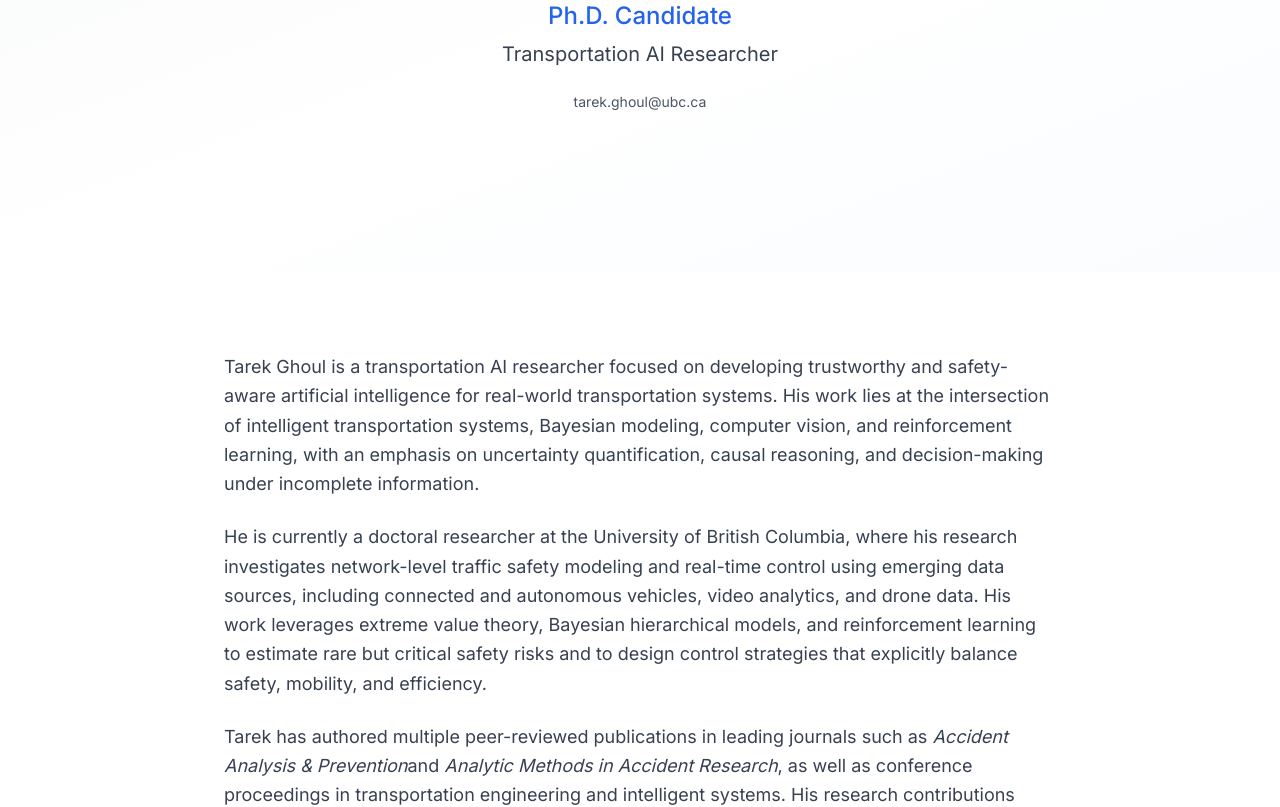
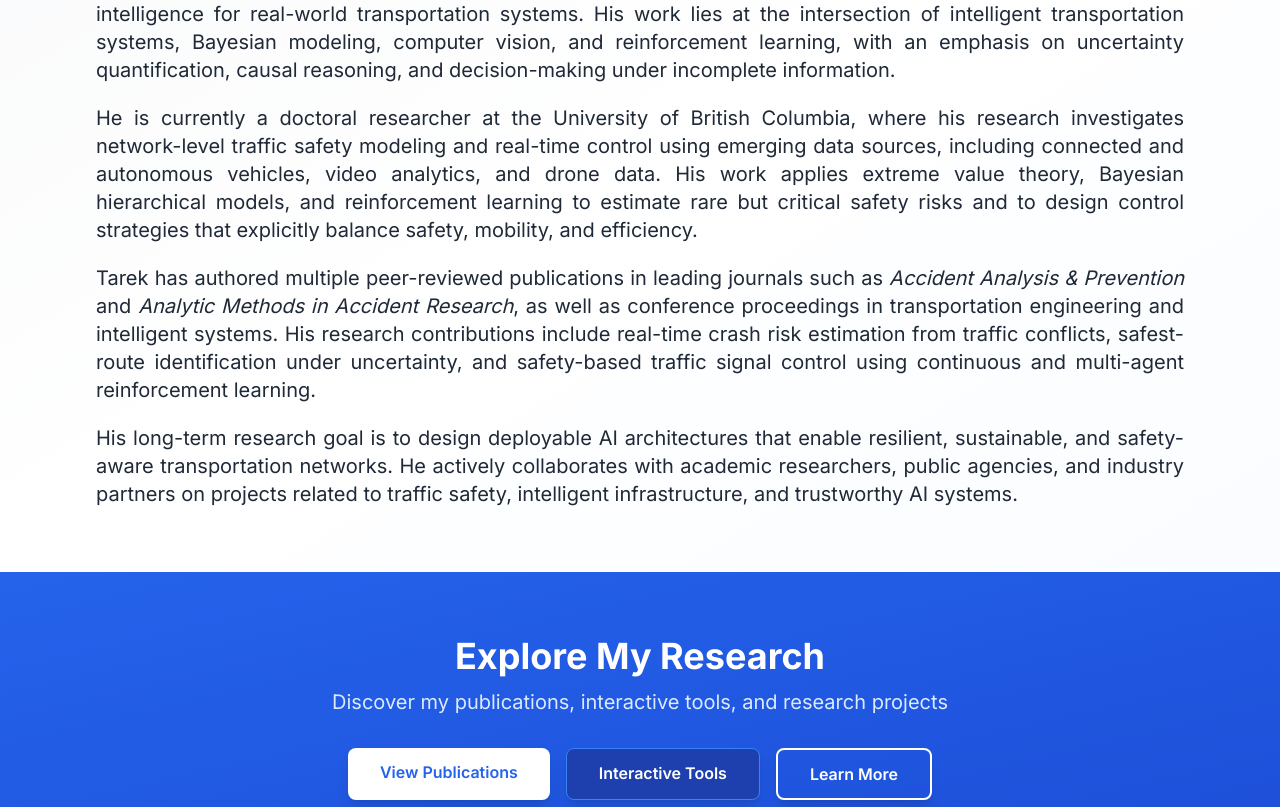
Before and after one commit to Ghoultarek/Website, a Next.js app: page / in a window 1280 px wide. Shown: the part 264-1071 px from the top of the page. Built offline with nearby package versions, Linux system fonts and the light colour scheme.

Commit message:
Working Site

```diff
--- a/app/page.tsx
+++ b/app/page.tsx
@@ -3,55 +3,39 @@ import Link from 'next/link';
 export default function Home() {
   return (
     <div className="min-h-screen bg-white">
-      {/* Hero Section */}
-      <section className="relative bg-gradient-to-br from-gray-50 via-white to-primary-50/30 py-24 lg:py-32">
-        <div className="max-w-5xl mx-auto px-4 sm:px-6 lg:px-8">
-          <div className="text-center">
-            <h1 className="text-5xl lg:text-6xl font-bold text-gray-900 mb-3 tracking-tight">
+      {/* Hero & Content Section */}
+      <section className="relative bg-gradient-to-br from-gray-50 via-white to-primary-50/30 pt-16 pb-12 lg:pt-20 lg:pb-16">
+        <div className="max-w-6xl mx-auto px-4 sm:px-6 lg:px-8">
+          <div className="mb-8">
+            <h1 className="text-5xl lg:text-6xl font-bold text-gray-900 mb-6 tracking-tight">
               Tarek Ghoul
             </h1>
-            <p className="text-xl lg:text-2xl text-primary-600 font-medium mb-2">
-              Ph.D. Candidate
-            </p>
-            <p className="text-lg lg:text-xl text-gray-700 mb-6">
-              Transportation AI Researcher
-            </p>
-            <div className="flex flex-wrap justify-center gap-4 text-sm text-gray-600 mb-8">
-              <a href="mailto:tarek.ghoul@ubc.ca" className="hover:text-primary-600 transition-colors">
-                tarek.ghoul@ubc.ca
-              </a>
-            </div>
           </div>
-        </div>
-      </section>
 
-      {/* Main Content Section */}
-      <section className="py-16 lg:py-20 bg-white">
-        <div className="max-w-4xl mx-auto px-4 sm:px-6 lg:px-8">
-          <div className="prose prose-lg max-w-none">
-            <p className="text-gray-700 leading-relaxed mb-6 text-lg">
+          {/* Main Content */}
+          <div className="max-w-none">
+            <p className="text-gray-800 leading-relaxed mb-5 text-lg lg:text-xl text-justify">
               Tarek Ghoul is a transportation AI researcher focused on developing trustworthy and safety-aware artificial
               intelligence for real-world transportation systems. His work lies at the intersection of intelligent transportation
               systems, Bayesian modeling, computer vision, and reinforcement learning, with an emphasis on uncertainty
               quantification, causal reasoning, and decision-making under incomplete information.
             </p>
 
-            <p className="text-gray-700 leading-relaxed mb-6 text-lg">
+            <p className="text-gray-800 leading-relaxed mb-5 text-lg lg:text-xl text-justify">
               He is currently a doctoral researcher at the University of British Columbia, where his research investigates
               network-level traffic safety modeling and real-time control using emerging data sources, including connected and
-              autonomous vehicles, video analytics, and drone data. His work leverages extreme value theory, Bayesian hierarchical
+              autonomous vehicles, video analytics, and drone data. His work applies extreme value theory, Bayesian hierarchical
               models, and reinforcement learning to estimate rare but critical safety risks and to design control strategies that
               explicitly balance safety, mobility, and efficiency.
             </p>
 
-            <p className="text-gray-700 leading-relaxed mb-6 text-lg">
-              Tarek has authored multiple peer-reviewed publications in leading journals such as <em>Accident Analysis & Prevention</em>
-              and <em>Analytic Methods in Accident Research</em>, as well as conference proceedings in transportation engineering and
+            <p className="text-gray-800 leading-relaxed mb-5 text-lg lg:text-xl text-justify">
+              Tarek has authored multiple peer-reviewed publications in leading journals such as <em>Accident Analysis&nbsp;&amp;&nbsp;Prevention</em> and <em>Analytic Methods in Accident Research</em>, as well as conference proceedings in transportation engineering and
               intelligent systems. His research contributions include real-time crash risk estimation from traffic conflicts, safest-route
               identification under uncertainty, and safety-based traffic signal control using continuous and multi-agent reinforcement learning.
             </p>
 
-            <p className="text-gray-700 leading-relaxed text-lg">
+            <p className="text-gray-800 leading-relaxed text-lg lg:text-xl text-justify">
               His long-term research goal is to design deployable AI architectures that enable resilient, sustainable, and safety-aware
               transportation networks. He actively collaborates with academic researchers, public agencies, and industry partners on
               projects related to traffic safety, intelligent infrastructure, and trustworthy AI systems.
@@ -61,10 +45,10 @@ export default function Home() {
       </section>
 
       {/* Call to Action */}
-      <section className="py-16 lg:py-20 bg-gradient-to-br from-primary-600 to-primary-700">
+      <section className="py-12 lg:py-16 bg-gradient-to-br from-primary-600 to-primary-700">
         <div className="max-w-4xl mx-auto px-4 sm:px-6 lg:px-8 text-center">
-          <h2 className="text-3xl lg:text-4xl font-bold text-white mb-4">Explore My Research</h2>
-          <p className="text-xl text-primary-100 mb-10">
+          <h2 className="text-3xl lg:text-4xl font-bold text-white mb-3">Explore My Research</h2>
+          <p className="text-xl text-primary-100 mb-8">
             Discover my publications, interactive tools, and research projects
           </p>
           <div className="flex flex-wrap justify-center gap-4">
```
Also changed, not shown: data/publications.ts (+1 -23 lines).
